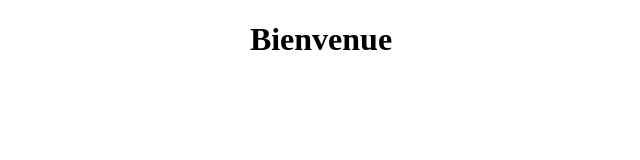
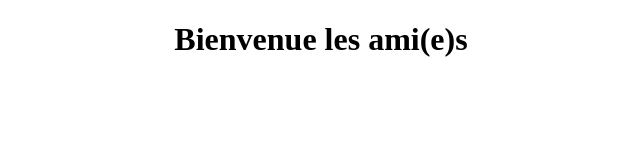
Before and after one commit to demoCours/helloDemoCours, a plain HTML site: page index.html in a window 1280 px wide. Shown: the whole page, without its empty margins (319-959 px from the left). Drawn offline with Linux system fonts and the light colour scheme.

Commit message:
bienvenue -> bienvenue les ami(e)s

```diff
--- a/index.html
+++ b/index.html
@@ -7,7 +7,7 @@
 
 <body>
 <div align="center">
-<h1> Bienvenue </h1>
+<h1> Bienvenue les ami(e)s</h1>
 </div>
 </body>
 
```
